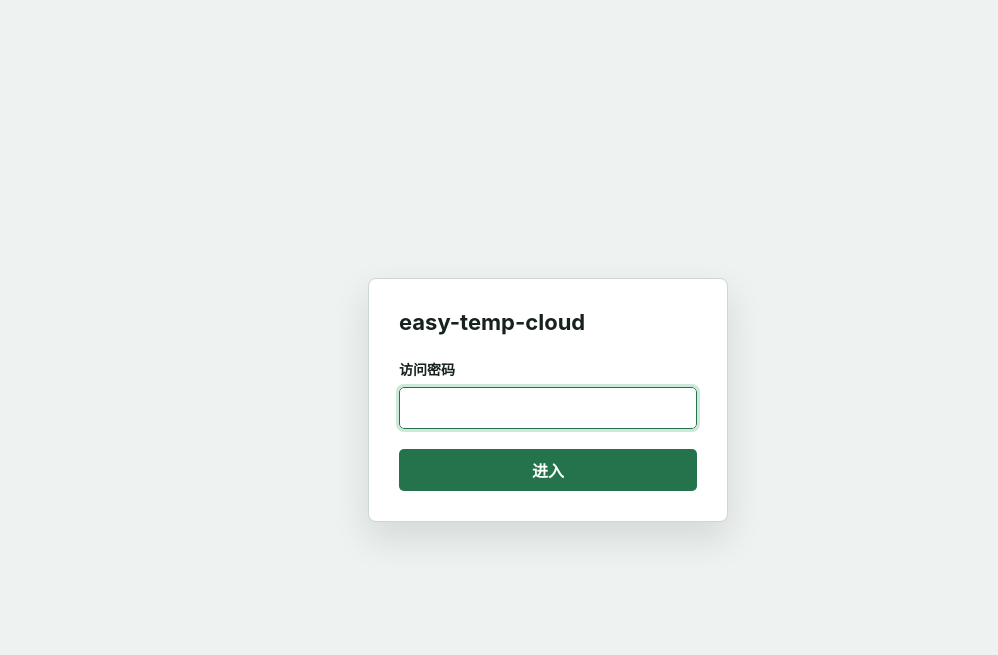
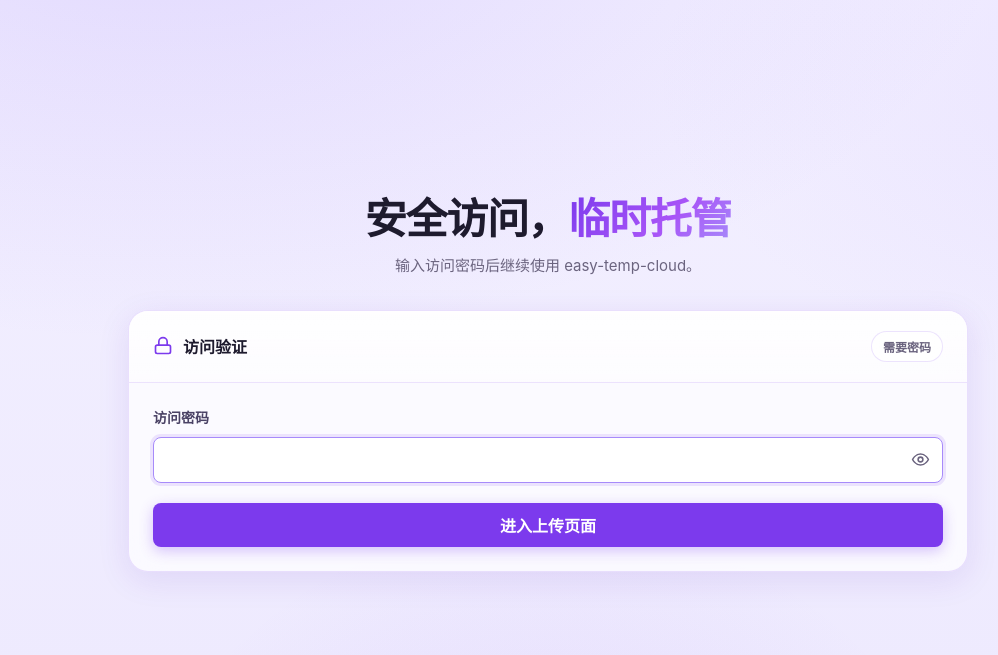
Before and after one commit to wsz987/easy-temp-cloud, a plain HTML site: page web/login.html in a window 1280 px wide. Shown: the whole page, without its empty margins (92-1090 px from the left). Drawn offline with Linux system fonts and the light colour scheme; files that its build step writes are made by us from their sources.

Commit message:
样式调整

```diff
--- a/web/login.html
+++ b/web/login.html
@@ -1,29 +1,119 @@
 <!doctype html>
 <html lang="zh-CN">
   <head>
-  <meta charset="utf-8">
-  <meta name="viewport" content="width=device-width, initial-scale=1">
+    <meta charset="utf-8" />
+    <meta
+      name="viewport"
+      content="width=device-width, initial-scale=1, viewport-fit=cover"
+    />
+    <meta name="theme-color" content="#f8f7fb" />
     <title>登录 - easy-temp-cloud</title>
-  <style>
-    :root { color-scheme: light; font-family: -apple-system, BlinkMacSystemFont, "Segoe UI", system-ui, "Microsoft YaHei", sans-serif; }
-    * { box-sizing: border-box; }
-    body { min-height: 100vh; margin: 0; display: grid; place-items: center; padding: 24px; background: #eef2f0; color: #17221c; }
-    main { width: min(100%, 360px); padding: 30px; border: 1px solid #cbd7cf; border-radius: 8px; background: #fff; box-shadow: 0 16px 36px rgba(23, 34, 28, .12); }
-    h1 { margin: 0 0 24px; font-size: 22px; font-weight: 700; }
-    label { display: grid; gap: 8px; font-size: 14px; font-weight: 600; }
-    input { width: 100%; min-height: 42px; padding: 9px 11px; border: 1px solid #9baea2; border-radius: 5px; font: inherit; }
-    input:focus { border-color: #24734c; outline: 3px solid #cce8d8; }
-    button { width: 100%; min-height: 42px; margin-top: 20px; border: 0; border-radius: 5px; background: #24734c; color: #fff; cursor: pointer; font: inherit; font-weight: 700; }
-    button:hover { background: #195d3b; }
-  </style>
+    <link rel="stylesheet" href="/assets/styles.css" />
   </head>
-<body>
-  <main>
-    <h1>easy-temp-cloud</h1>
-    <form action="/login" method="post">
-      <label>访问密码 <input type="password" name="password" autocomplete="current-password" required autofocus></label>
-      <button type="submit">进入</button>
+  <body class="login-page">
+    <div class="page login-shell">
+      <header class="hero login-hero">
+        <h1>安全访问，<span>临时托管</span></h1>
+        <p>输入访问密码后继续使用 easy-temp-cloud。</p>
+      </header>
+
+      <main class="login-main">
+        <section class="card login-card" aria-labelledby="login-title">
+          <div class="card-head">
+            <div class="card-title">
+              <svg
+                viewBox="0 0 24 24"
+                fill="none"
+                stroke="currentColor"
+                stroke-width="2"
+                stroke-linecap="round"
+                stroke-linejoin="round"
+                aria-hidden="true"
+              >
+                <rect x="3" y="11" width="18" height="10" rx="2" />
+                <path d="M7 11V7a5 5 0 0 1 10 0v4" />
+              </svg>
+              <span id="login-title">访问验证</span>
+            </div>
+            <span class="state-chip">需要密码</span>
+          </div>
+
+          <form class="login-form" action="/login" method="post">
+            <label for="password">访问密码</label>
+            <div class="password-field">
+              <input
+                id="password"
+                type="password"
+                name="password"
+                autocomplete="current-password"
+                required
+                autofocus
+              />
+              <button
+                id="toggle-password"
+                class="password-toggle"
+                type="button"
+                aria-label="显示密码"
+                aria-pressed="false"
+                title="显示密码"
+              >
+                <svg
+                  class="icon-show"
+                  viewBox="0 0 24 24"
+                  fill="none"
+                  stroke="currentColor"
+                  stroke-width="2"
+                  stroke-linecap="round"
+                  stroke-linejoin="round"
+                  aria-hidden="true"
+                >
+                  <path d="M2 12s3.5-7 10-7 10 7 10 7-3.5 7-10 7S2 12 2 12Z" />
+                  <circle cx="12" cy="12" r="3" />
+                </svg>
+                <svg
+                  class="icon-hide"
+                  viewBox="0 0 24 24"
+                  fill="none"
+                  stroke="currentColor"
+                  stroke-width="2"
+                  stroke-linecap="round"
+                  stroke-linejoin="round"
+                  aria-hidden="true"
+                  hidden
+                >
+                  <path d="m3 3 18 18" />
+                  <path d="M10.6 10.6a2 2 0 0 0 2.8 2.8" />
+                  <path
+                    d="M9.9 4.2A10.9 10.9 0 0 1 12 4c6.5 0 10 8 10 8a18.5 18.5 0 0 1-3 4.4"
+                  />
+                  <path
+                    d="M6.6 6.6C3.7 8.5 2 12 2 12s3.5 8 10 8a9.9 9.9 0 0 0 3.4-.6"
+                  />
+                </svg>
+              </button>
+            </div>
+            <button class="login-submit" type="submit">进入上传页面</button>
           </form>
+        </section>
       </main>
+    </div>
+
+    <script>
+      const password = document.getElementById("password");
+      const toggle = document.getElementById("toggle-password");
+      const showIcon = toggle.querySelector(".icon-show");
+      const hideIcon = toggle.querySelector(".icon-hide");
+
+      toggle.addEventListener("click", () => {
+        const isVisible = password.type === "password";
+        password.type = isVisible ? "text" : "password";
+        toggle.setAttribute("aria-pressed", String(isVisible));
+        toggle.setAttribute("aria-label", isVisible ? "隐藏密码" : "显示密码");
+        toggle.title = isVisible ? "隐藏密码" : "显示密码";
+        showIcon.hidden = isVisible;
+        hideIcon.hidden = !isVisible;
+        password.focus();
+      });
+    </script>
   </body>
 </html>
--- a/web/styles.css
+++ b/web/styles.css
@@ -43,6 +43,102 @@ body {
     linear-gradient(180deg, var(--bg) 0%, var(--bg-2) 100%);
   background-attachment: fixed;
 }
+
+.login-page {
+  display: grid;
+  place-items: center;
+  min-height: 100vh;
+}
+
+.login-shell {
+  width: min(440px, calc(100% - 32px));
+  padding: 40px 0;
+}
+
+.login-hero { margin-bottom: 24px; }
+
+.login-hero h1 { font-size: clamp(28px, 8vw, 36px); }
+
+.login-hero p { max-width: 360px; }
+
+.login-main { width: 100%; }
+
+.login-card { overflow: visible; }
+
+.login-form {
+  display: grid;
+  gap: 10px;
+  padding: 24px;
+}
+
+.login-form label {
+  color: var(--muted-strong);
+  font-size: 14px;
+  font-weight: 700;
+}
+
+.password-field { position: relative; }
+
+.password-field input {
+  width: 100%;
+  min-height: 46px;
+  padding: 10px 48px 10px 12px;
+  border: 1px solid var(--line-strong);
+  border-radius: var(--radius-xs);
+  background: var(--surface-solid);
+  color: var(--text);
+  font: inherit;
+  outline: none;
+  transition: border-color 0.2s, box-shadow 0.2s;
+}
+
+.password-field input:focus {
+  border-color: var(--accent-light);
+  box-shadow: 0 0 0 3px rgba(124, 58, 237, 0.12);
+}
+
+.password-toggle {
+  position: absolute;
+  top: 50%;
+  right: 6px;
+  display: inline-grid;
+  width: 34px;
+  height: 34px;
+  place-items: center;
+  border: 0;
+  border-radius: var(--radius-xs);
+  background: transparent;
+  color: var(--muted);
+  cursor: pointer;
+  transform: translateY(-50%);
+  transition: background 0.2s, color 0.2s;
+}
+
+.password-toggle:hover { background: var(--accent-bg); color: var(--accent); }
+
+.password-toggle:focus-visible { outline: 3px solid rgba(124, 58, 237, 0.24); }
+
+.password-toggle svg { width: 19px; height: 19px; }
+
+.password-toggle [hidden] { display: none !important; }
+
+.login-submit {
+  min-height: 44px;
+  margin-top: 10px;
+  border: 0;
+  border-radius: var(--radius-xs);
+  background: var(--accent);
+  box-shadow: 0 4px 14px rgba(124, 58, 237, 0.30);
+  color: #fff;
+  cursor: pointer;
+  font: inherit;
+  font-weight: 700;
+  transition: background 0.2s, box-shadow 0.2s, transform 0.1s;
+}
+
+.login-submit:hover { background: #6d28d9; box-shadow: 0 6px 20px rgba(124, 58, 237, 0.38); }
+
+.login-submit:active { transform: scale(0.98); }
 
 .page {
   width: min(840px, calc(100% - 32px));
@@ -506,4 +602,6 @@ body {
   .link-row { flex-wrap: wrap; }
   .link-row input[type="text"] { width: 100%; flex: auto; }
   .link-meta { width: 100%; order: -1; justify-content: flex-end; }
+  .login-shell { width: min(100% - 22px, 440px); padding: 26px 0; }
+  .login-form { padding: 18px; }
 }
```
Also changed, not shown: 1 other file. Lines whose indentation alone changed are shown as unchanged.
